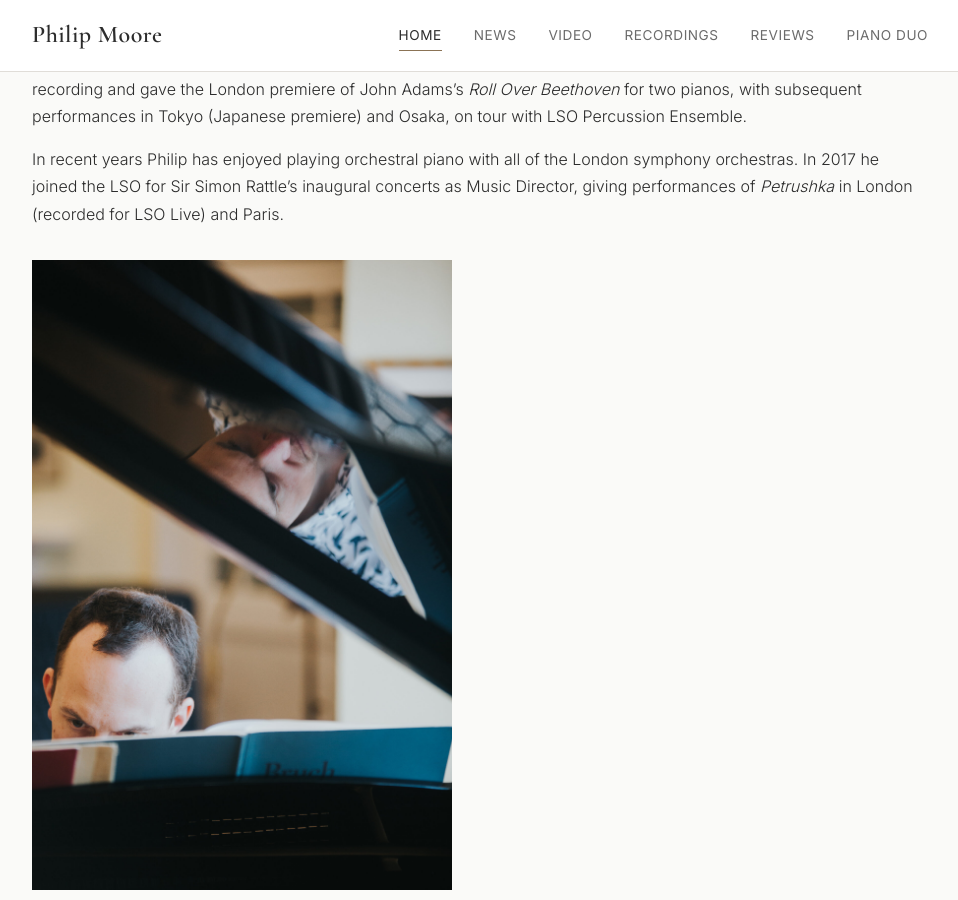
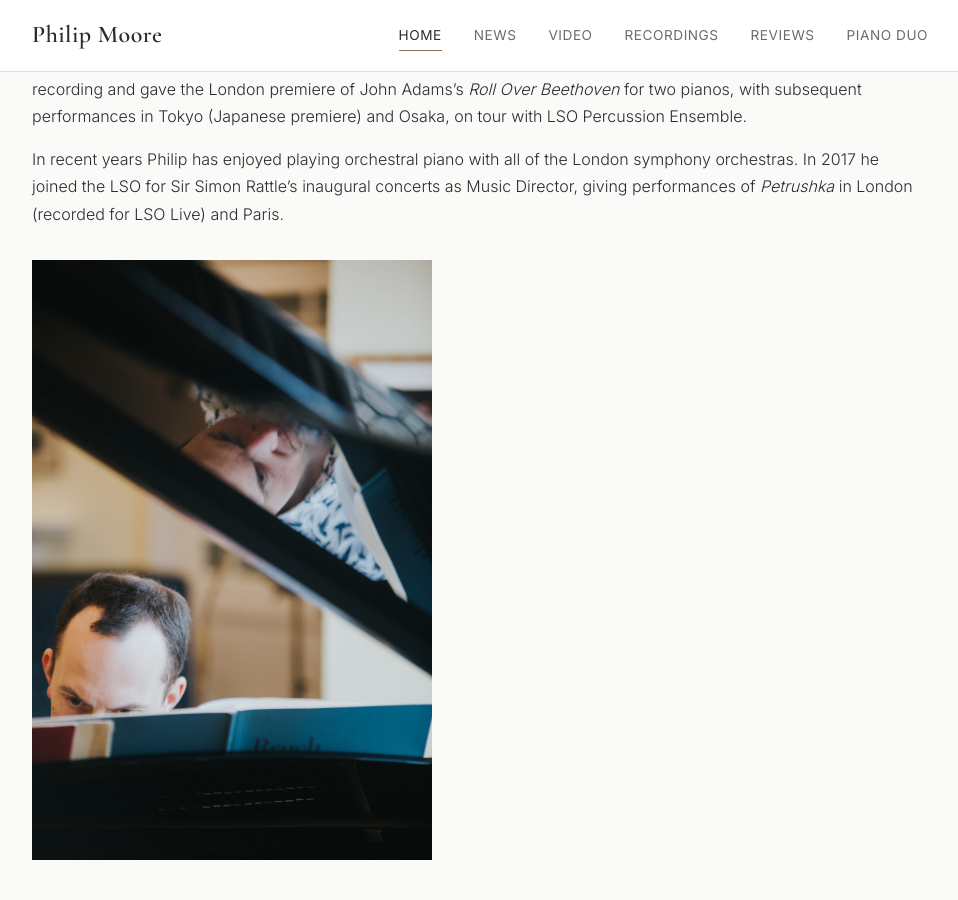
Before and after one commit to petemoore/philipmoorepianist.co.uk, a Jekyll site: the page built from index.md, in a window 1280 px wide and 900 px high, scrolled down 834 px. Shown: the whole window, without its empty margins (160-1118 px from the left). Built offline with Jekyll 4.4.1, drawn with Linux system fonts in a browser that asks for light colours.

Commit message:
Cap inline images to 400px width
Portrait photos on Home and Recordings pages were scaling to the full
960px content width — now capped to 400px for better proportion.

Co-Authored-By: Claude Opus 4.6 (1M context) <noreply@anthropic.com>

```diff
--- a/assets/css/style.css
+++ b/assets/css/style.css
@@ -278,9 +278,7 @@ strong { font-weight: 500; }
 /* ===== Images ===== */
 main > p > img,
 main > img {
-  max-width: 100%;
-  max-height: 70vh;
-  width: auto;
+  max-width: 400px;
   height: auto;
   display: block;
   margin: 2rem 0;
```
